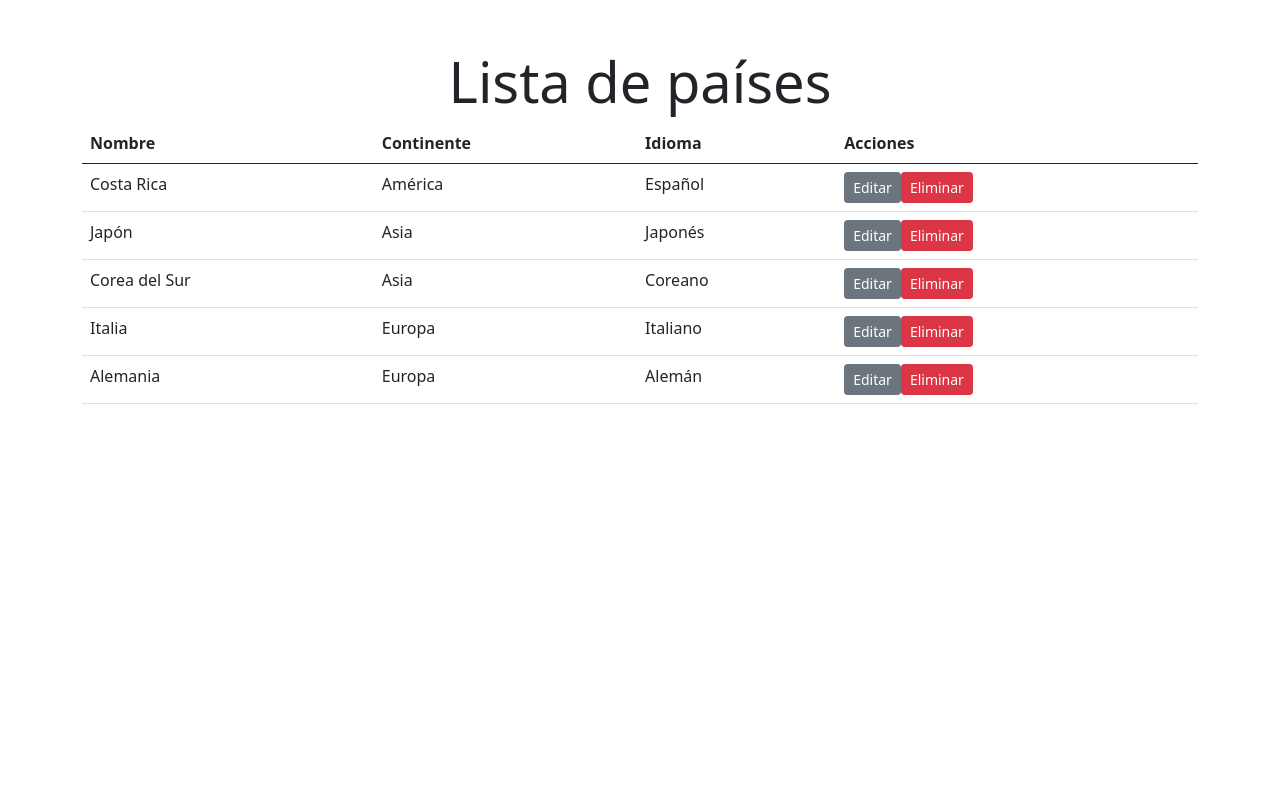
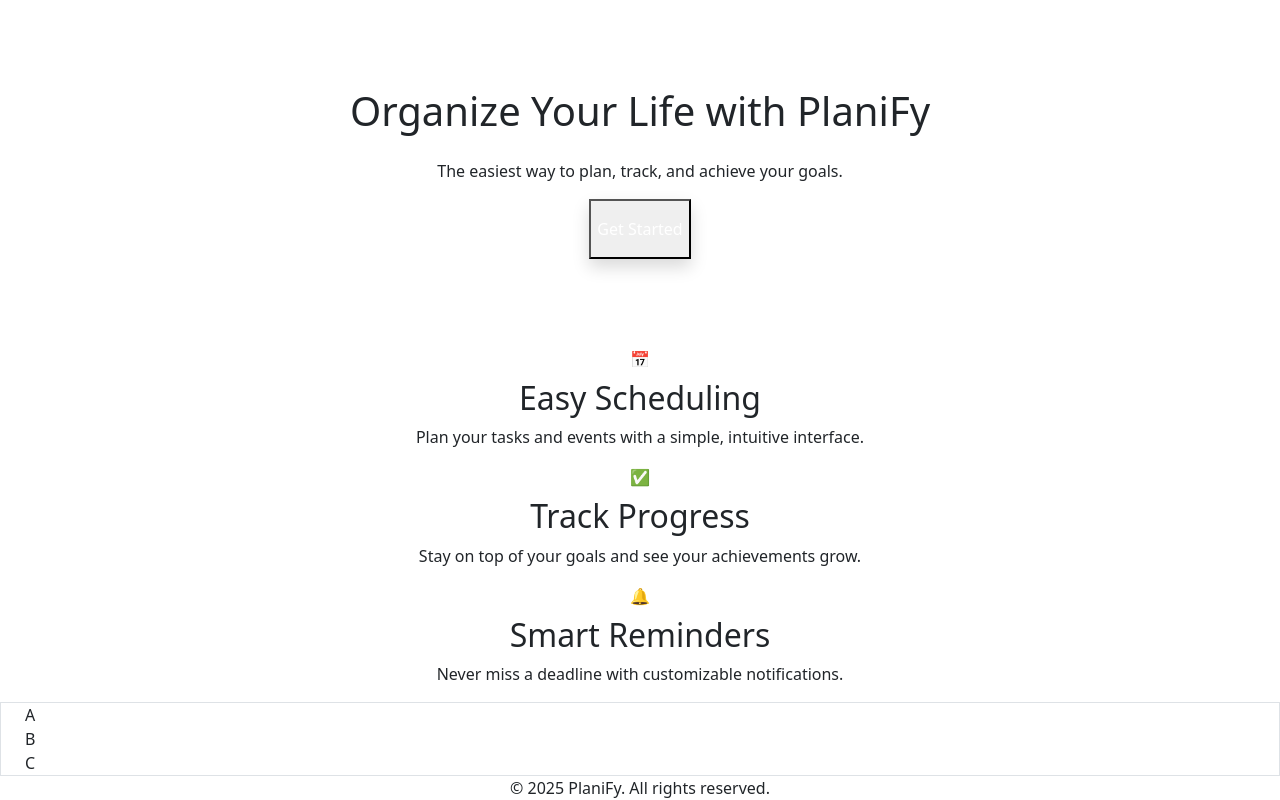
Before and after one commit to MarioCordero/CI0128-2025-02-ImparablesIII, a Vue app in the folder frontend/: page / in a window 1280 px wide. Built offline with nearby package versions, Linux system fonts and the light colour scheme.

Commit message:
FEAT: Iniciando implementación de Tailwind

```diff
--- /dev/null
+++ b/frontend/ postcss.config.js
@@ -0,0 +1,6 @@
+module.exports = {
+  plugins: {
+    tailwindcss: {},
+    autoprefixer: {},
+  }
+}
--- a/frontend/src/App.vue
+++ b/frontend/src/App.vue
@@ -1,14 +1,17 @@
 
 <template>
-  <CountriesList />
+  <LandingPage />
 </template>
 <script>
-import CountriesList from './components/CountriesList.vue';
+import LandingPage from './components/LandingPage.vue'
 
 export default {
   name: 'App',
+  plugins: {
+    "@tailwindcss/postcss": {}
+  },
   components: {
-    CountriesList,
+    LandingPage
   }
 };
 </script>
--- /dev/null
+++ b/frontend/src/assets/tailwind.css
@@ -0,0 +1,3 @@
+@tailwind base;
+@tailwind components;
+@tailwind utilities;
--- a/frontend/src/components/CountriesList.vue
+++ /dev/null
@@ -1,55 +0,0 @@
-<script>
-export default {
-  name: 'CountriesList',
-  data() {
-    return {
-      countries: [
-        { name: "Costa Rica", continent: "América", language: "Español"},
-        { name: "Japón", continent: "Asia", language: "Japonés" },
-        { name: "Corea del Sur", continent: "Asia", language: "Coreano"},
-        { name: "Italia", continent: "Europa", language: "Italiano" },
-        { name: "Alemania", continent: "Europa", language: "Alemán" },
-      ],
-    };
-  },
-  methods: {
-    eliminar(index) {
-      this.countries.splice(index, 1);
-    },
-  },
-}
-</script>
-
-<template>
-  <div class="container mt-5">
-  <h1 class="display-4 text-center">Lista de países</h1>
-    <table
-    class="table is-bordered is-striped is-narrow is-hoverable
-    is-fullwidth"
-    >
-      <thead>
-        <tr>
-          <th>Nombre</th>
-          <th>Continente</th>
-          <th>Idioma</th>
-          <th>Acciones</th>
-        </tr>
-      </thead>
-      <tbody>
-        <tr v-for="(country, index) in countries" :key="index">
-          <td>{{country.name}}</td>
-          <td>{{country.continent}}</td>
-          <td>{{country.language}}</td>
-          <td>
-            <button class="btn btn-secondary btn-sm">Editar</button>
-            <button class="btn btn-danger btn-sm" v-on:click=eliminar(index)>Eliminar</button>
-          </td>
-        </tr>
-      </tbody>
-    </table>
-  </div>
-</template>
-
-<style lang="scss" scoped>
-
-</style>
--- /dev/null
+++ b/frontend/src/components/LandingPage.vue
@@ -0,0 +1,57 @@
+<template>
+  <div class="min-h-screen bg-gradient-to-b from-blue-50 to-blue-200 flex flex-col">
+
+    <!-- Hero Section -->
+    <section class="flex-1 flex flex-col items-center justify-center text-center px-4">
+      <h1 class="text-4xl md:text-6xl font-extrabold text-blue-800 mb-4">
+        Organize Your Life with PlaniFy
+      </h1>
+      <p class="text-lg md:text-2xl text-blue-700 mb-8">
+        The easiest way to plan, track, and achieve your goals.
+      </p>
+      <button class="bg-blue-600 hover:bg-blue-700 text-white font-semibold px-8 py-3 rounded-lg shadow transition">
+        Get Started
+      </button>
+    </section>
+
+    <!-- Features Section -->
+    <section class="bg-white py-12">
+      <div class="max-w-4xl mx-auto grid grid-cols-1 md:grid-cols-3 gap-8 px-4">
+        <div class="flex flex-col items-center">
+          <span class="text-blue-600 text-4xl mb-2">📅</span>
+          <h2 class="font-bold text-xl mb-2">Easy Scheduling</h2>
+          <p class="text-gray-600 text-center">Plan your tasks and events with a simple, intuitive interface.</p>
+        </div>
+        <div class="flex flex-col items-center">
+          <span class="text-blue-600 text-4xl mb-2">✅</span>
+          <h2 class="font-bold text-xl mb-2">Track Progress</h2>
+          <p class="text-gray-600 text-center">Stay on top of your goals and see your achievements grow.</p>
+        </div>
+        <div class="flex flex-col items-center">
+          <span class="text-blue-600 text-4xl mb-2">🔔</span>
+          <h2 class="font-bold text-xl mb-2">Smart Reminders</h2>
+          <p class="text-gray-600 text-center">Never miss a deadline with customizable notifications.</p>
+        </div>
+      </div>
+    </section>
+
+    <section class="bg-white py-12">
+  <div class="max-w-4xl mx-auto grid grid-cols-1 md:grid-cols-3 gap-8 px-4 border border-red-500">
+    <div class="bg-blue-100">A</div>
+    <div class="bg-blue-200">B</div>
+    <div class="bg-blue-300">C</div>
+  </div>
+</section>
+
+    <!-- Footer -->
+    <footer class="text-center text-gray-500 py-6">
+      © 2025 PlaniFy. All rights reserved.
+    </footer>
+  </div>
+</template>
+
+<script>
+export default {
+  name: "LandingPage",
+};
+</script>
--- /dev/null
+++ b/frontend/tailwind.config.js
@@ -0,0 +1,10 @@
+module.exports = {
+  content: [
+    "./public/**/*.html",
+    "./src/**/*.{vue,js,ts,jsx,tsx}",
+  ],
+  theme: {
+    extend: {},
+  },
+  plugins: [],
+}
```
Also changed, not shown: frontend/package.json (+8 -2 lines), frontend/src/main.js (+16 -1 lines), 3 other files (tests, documents, lock files or other folders).
